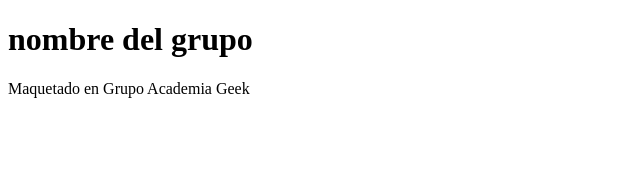
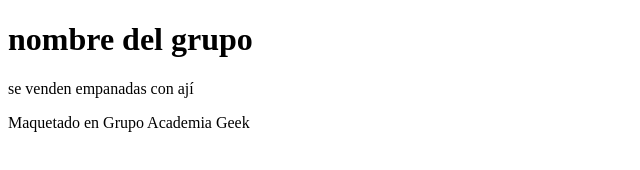
Before and after one commit to JohaOtalv/WorkShop_GitHub, a plain HTML site: page Index.html in a window 1280 px wide. Shown: the whole page, without its empty margins (0-640 px from the left). Drawn offline with Linux system fonts and the light colour scheme.

Commit message:
first commit

```diff
--- a/Index.html
+++ b/Index.html
@@ -14,7 +14,7 @@
     </header>
     <main>
         <section class="motivacion">
-
+            se venden empanadas con ají
         </section>
         <section class="contenido">
 
```
